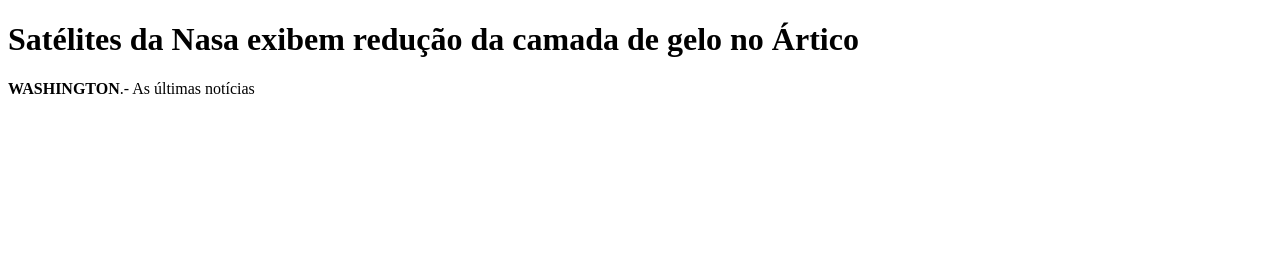
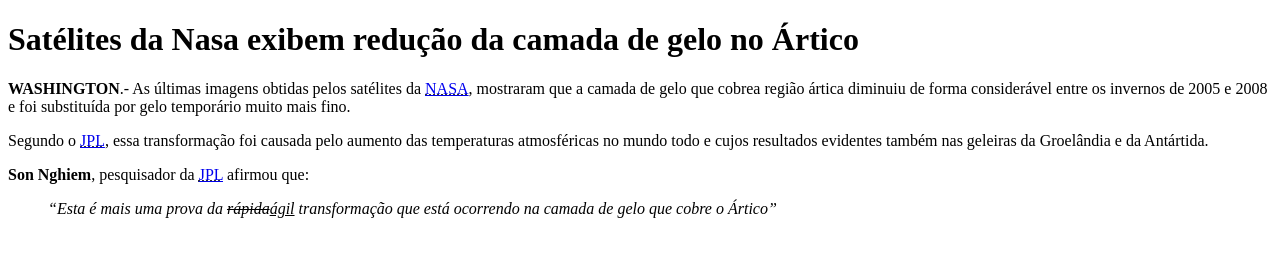
Before and after one commit to YtaloAzeredo/ytaloazeredo.github.io, a plain HTML site: page index.html in a window 1280 px wide. Drawn offline with Linux system fonts and the light colour scheme.

Commit message:
Update index.html

```diff
--- a/index.html
+++ b/index.html
@@ -7,7 +7,20 @@
 </head>
 <body>
     <h1>Satélites da Nasa exibem redução da camada de gelo no Ártico</h1>
-    <p><strong>WASHINGTON</strong>.- As últimas notícias</p>
+    <p><b>WASHINGTON</b>.- As últimas imagens obtidas pelos satélites
+    da <abbr title="National Aeronautics and Space Administration"><a href="#">NASA</a></abbr>,
+    mostraram que a camada de gelo que cobrea região ártica diminuiu de forma
+    considerável entre os invernos de 2005 e 2008 e foi substituída por gelo
+    temporário muito mais fino.</p>
+
+    <p>Segundo o <abbr title="Jet Propulsion Laboratory"><a href="#">JPL</a></abbr>, essa
+    transformação foi causada pelo aumento das temperaturas atmosféricas no mundo todo e cujos
+    resultados evidentes também nas geleiras da Groelândia e da Antártida.</p>
+
+
+    <p><b>Son Nghiem</b>, pesquisador da <abbr title="Jet Propulsion Laboratory"><a href="#">JPL</a></abbr>
+    afirmou que:<blockquote><i><q>Esta é mais uma prova da <del>rápida</del><ins>ágil</ins> transformação que está ocorrendo
+    na camada de gelo que cobre o Ártico</q></i></blockquote></p>
 
 </body>
 </html>
```
